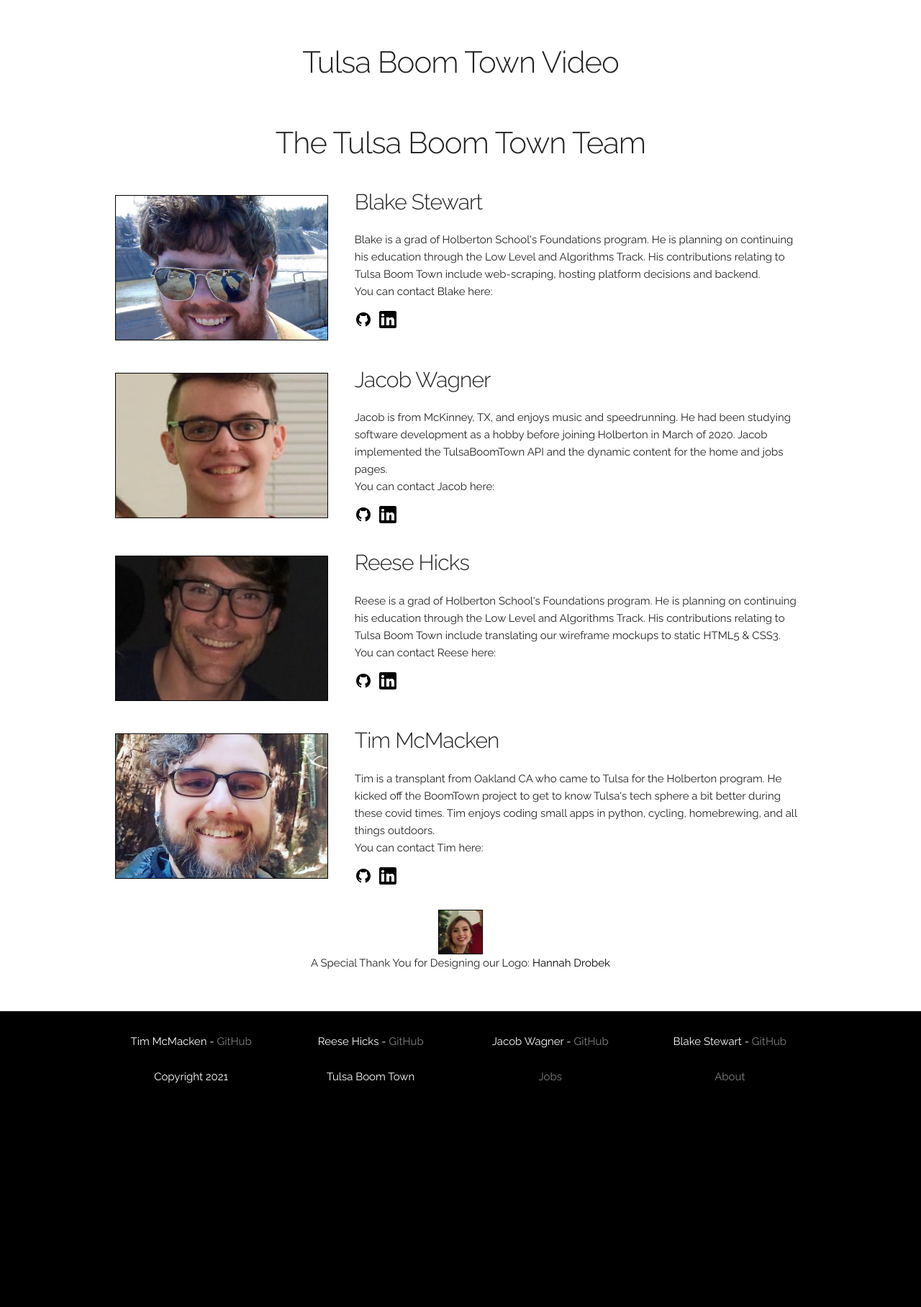
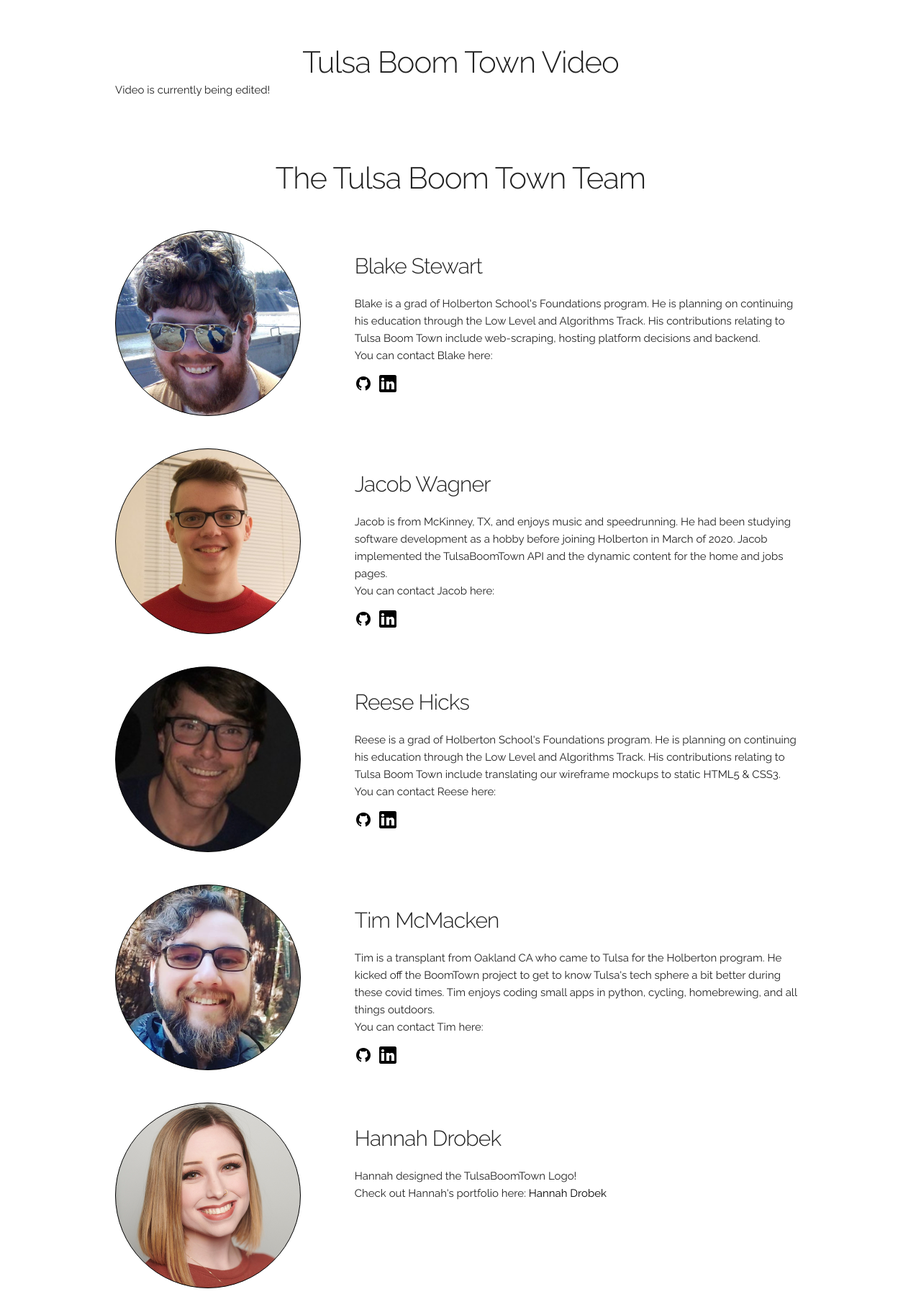
Before and after one commit to TMcMac/TulsaBoomTown, a Flask app: template web_dynamic/templates/aboutUs.html in a window 1280 px wide. Shown: the part 744-2560 px from the top of the page at 72% size. Run offline with Flask 2, Linux system fonts and the light colour scheme; the template is opened without the code that fills it, so the values that code supplies are empty.

Commit message:
small redesigns on the about page, some spelling errors fixed

```diff
--- a/web_dynamic/templates/aboutUs.html
+++ b/web_dynamic/templates/aboutUs.html
@@ -58,7 +58,7 @@
 
   <!-- About
   –––––––––––––––––––––––––––––––––––––––––––––––––– -->
-  <div class="container">
+  <div class="container about">
     <h2 class="centered">About Tulsa Boom Town</h2>
     <br>
     <p>Hi, thanks for checking out our project TulsaBoomTown.tech!</p>
@@ -80,6 +80,7 @@
   –––––––––––––––––––––––––––––––––––––––––––––––––– -->
   <div class="container">
     <h2 class="centered">Tulsa Boom Town Video</h2>
+    <p>Video is currently being edited!</p>
   </div><!--container-->
 
   <!-- Tulsa Boom Town Team
@@ -93,7 +94,7 @@
     <div class="row">
 
       <section class="four columns">
-        <div class="headshotBox--Blake"></div><!--carousel-box-->
+        <div class="headshotBox Blake"></div><!--carousel-box-->
       </section>
 
       <section class="eight columns">
@@ -116,7 +117,7 @@
     <div class="row">
 
       <section class="four columns">
-        <div class="headshotBox--Jacob"></div><!--carousel-box-->
+        <div class="headshotBox Jacob"></div><!--carousel-box-->
       </section>
 
       <section class="eight columns">
@@ -139,7 +140,7 @@
   <div class="row">
 
       <section class="four columns">
-        <div class="headshotBox--Reese"></div><!--carousel-box-->
+        <div class="headshotBox Reese"></div><!--carousel-box-->
       </section>
 
       <section class="eight columns">
@@ -162,7 +163,7 @@
   <div class="row">
 
       <section class="four columns">
-        <div class="headshotBox--Tim"></div><!--carousel-box-->
+        <div class="headshotBox Tim"></div><!--carousel-box-->
       </section>
 
       <section class="eight columns">
@@ -183,10 +184,20 @@
 <!--Hannah-->
 <div class="container marginTop35">
   <div class="row">
-    <div class="headshotBox--Hannah"></div>
-    <p class="centered-only">A Special Thank You for Designing our Logo: <a href="https://hannahdrobek.myportfolio.com" target="_blank">Hannah Drobek</a></p>
+
+      <section class="four columns">
+        <div class="headshotBox Hannah"></div><!--carousel-box-->
+      </section>
+
+      <section class="eight columns">
+        <h4>Hannah Drobek</h4>
+        <p class="noMargin">Hannah designed the TulsaBoomTown Logo!</p>
+        <p class="marginBottom1rem">Check out Hannah's portfolio here: <a href="https://hannahdrobek.myportfolio.com" target="_blank">Hannah Drobek</a></p>
+
+      </section>
+
   </div><!--row-->
-</div><!--container-->
+</div><!--container marginTop35-->
 
   <!-- Footer
   –––––––––––––––––––––––––––––––––––––––––––––––––– -->
--- a/web_dynamic/templates/styles/custom.css
+++ b/web_dynamic/templates/styles/custom.css
@@ -285,69 +285,43 @@ header {
 
 /* Headshot Boxes
 –––––––––––––––––––––––––––––––––––––––––––––––––– */
-.headshotBox--Blake {
-    width: 100%;
-    height: 200px;
+.about > ol {
+    padding: 0px 35px;
+}
+
+.eight.columns > h4 {
+    margin-top: 40px;
+}
+
+.headshotBox {
+    width: 256px;
+    height: 256px;
     margin: 10px 0 0 0;
     border: 1px black solid;
+    border-radius: 50%;
     background-color: rgb(155, 155, 155);
-
-    background-position: center;
-    background-image: url(../images/headshot--blake.jpeg);
     background-size: cover;
     background-repeat: no-repeat;
 }
 
-.headshotBox--Jacob {
-    width: 100%;
-    height: 200px;
-    margin: 10px 0 0 0;
-    border: 1px black solid;
-    background-color: rgb(155, 155, 155);
-
-    background-position: center;
-    background-image: url(../images/headshot--jacob.jpg);
-    background-size: cover;
-    background-repeat: no-repeat;
+.Blake {
+    background-image: url(../images/headshot--blake.jpeg);
 }
 
-.headshotBox--Reese {
-    width: 100%;
-    height: 200px;
-    margin: 10px 0 0 0;
-    border: 1px black solid;
-    background-color: rgb(155, 155, 155);
-
-    background-position: center;
-    background-image: url(../images/headshot--reese.jpeg);
-    background-size: cover;
-    background-repeat: no-repeat;
+.Jacob {
+    background-image: url(../images/headshot--jacob.jpg);
 }
 
-.headshotBox--Tim {
-    width: 100%;
-    height: 200px;
-    margin: 10px 0 0 0;
-    border: 1px black solid;
-    background-color: rgb(155, 155, 155);
-
-    background-position: center;
-    background-image: url(../images/headshot--tim.png);
-    background-size: cover;
-    background-repeat: no-repeat;
+.Reese {
+    background-image: url(../images/headshot--reese.jpeg);
 }
 
-.headshotBox--Hannah {
-    width: 60px;
-    height: 60px;
-    margin: auto;
-    border: 1px black solid;
-    background-color: rgb(155, 155, 155);
+.Tim {
+    background-image: url(../images/headshot--tim.png);
+}
 
-    background-position: center;
+.Hannah {
     background-image: url(../images/headshot--hannah.jpg);
-    background-size: cover;
-    background-repeat: no-repeat;
 }
 
 /* icon links
```
Also changed, not shown: headshot--hannah.jpg (deleted), headshot--jacob.jpg (deleted), web_dynamic/templates/images/headshot--hannah.jpg, web_dynamic/templates/images/headshot--jacob.jpg.
